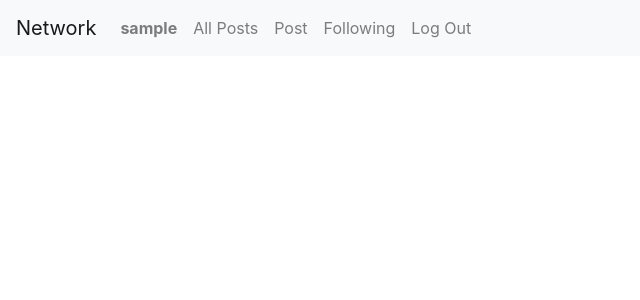
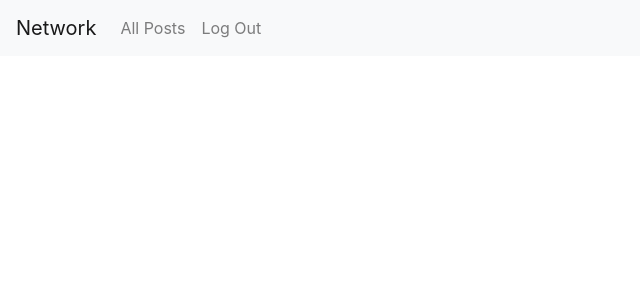
Before and after one commit to tomwhross/wishlist, a Django app: template xbox/templates/xbox/layout.html in a window 1280 px wide. Shown: the top 300 px of the page, without its empty margins (0-640 px from the left). Run offline with Django 3.2, Linux system fonts and the light colour scheme; the template is opened without the code that fills it, so the values that code supplies are empty; the visitor is signed in with stand-in values (Sample User, id 1); parts of the project's set-up code (start-up, migrations or seed data) failed here and were passed over; some libraries are stand-ins or nearby versions.

Commit message:
Fix base templates

```diff
--- a/xbox/templates/xbox/index.html
+++ b/xbox/templates/xbox/index.html
@@ -1,4 +1,4 @@
-{% extends "network/posts_layout.html" %}
+{% extends "xbox/layout.html" %}
 {% load static %}
 
 {% block details %}
@@ -14,6 +14,6 @@
 {% endblock %}
 
 {% block script %}
-    <script src="{% static 'network/like.js' %}"></script>
-    <script src="{% static 'network/edit.js' %}"></script>
+    {% comment %} <script src="{% static 'network/like.js' %}"></script> {% endcomment %}
+    {% comment %} <script src="{% static 'network/edit.js' %}"></script> {% endcomment %}
 {% endblock %}
--- a/xbox/templates/xbox/layout.html
+++ b/xbox/templates/xbox/layout.html
@@ -3,12 +3,12 @@
 <!DOCTYPE html>
 <html lang="en">
     <head>
-        <title>{% block title %}Social Network{% endblock %}</title>
+        <title>{% block title %}Xbox Wishlist{% endblock %}</title>
         <link rel="stylesheet" href="https://stackpath.bootstrapcdn.com/bootstrap/4.4.1/css/bootstrap.min.css" integrity="sha384-Vkoo8x4CGsO3+Hhxv8T/Q5PaXtkKtu6ug5TOeNV6gBiFeWPGFN9MuhOf23Q9Ifjh" crossorigin="anonymous">
         {% comment %} <link href="https://maxcdn.bootstrapcdn.com/font-awesome/4.7.0/css/font-awesome.min.css" rel="stylesheet"> {% endcomment %}
         {% comment %} <link rel="stylesheet" href="https://cdnjs.cloudflare.com/ajax/libs/font-awesome/4.7.0/css/font-awesome.min.css"> {% endcomment %}
 
-        <link href="{% static 'network/styles.css' %}" rel="stylesheet">
+        <link href="{% static 'xbox/styles.css' %}" rel="stylesheet">
         {% block script %}
         {% endblock %}
         <script src="https://kit.fontawesome.com/4adde4af74.js" crossorigin="anonymous"></script>
@@ -22,19 +22,19 @@
               <ul class="navbar-nav mr-auto">
                 {% if request.user.is_authenticated %}
                     <li class="nav-item">
-                        <a class="nav-link" href="{% url 'get_user' request.user.id %}""><strong>{{ request.user.username }}</strong></a>
+                        {% comment %} <a class="nav-link" href="{% url 'get_user' request.user.id %}"><strong>{{ request.user.username }}</strong></a> {% endcomment %}
                     </li>
                 {% endif %}
                 <li class="nav-item">
                   <a class="nav-link" href="{% url 'index' %}">All Posts</a>
                 </li>
                 {% if request.user.is_authenticated %}
-                    <li class="nav-item">
+                    {% comment %} <li class="nav-item">
                         <a class="nav-link" href="{% url 'post' %}">Post</a>
                     </li>
                     <li class="nav-item">
                         <a class="nav-link" href="{% url 'following' %}">Following</a>
-                    </li>
+                    </li> {% endcomment %}
                     <li class="nav-item">
                         <a class="nav-link" href="{% url 'logout' %}">Log Out</a>
                     </li>
--- a/xbox/templates/xbox/login.html
+++ b/xbox/templates/xbox/login.html
@@ -1,4 +1,4 @@
-{% extends "network/layout.html" %}
+{% extends "xbox/layout.html" %}
 
 {% block body %}
 
--- a/xbox/templates/xbox/register.html
+++ b/xbox/templates/xbox/register.html
@@ -1,4 +1,4 @@
-{% extends "network/layout.html" %}
+{% extends "xbox/layout.html" %}
 
 {% block body %}
 
```
